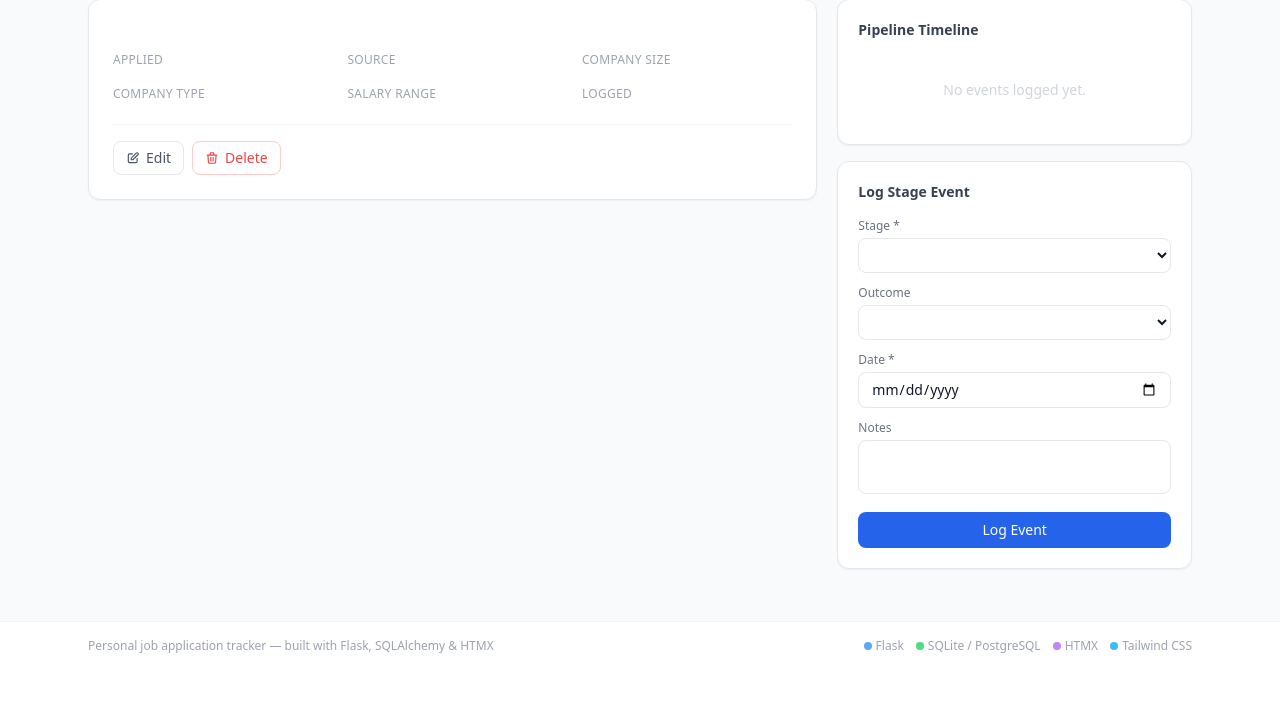
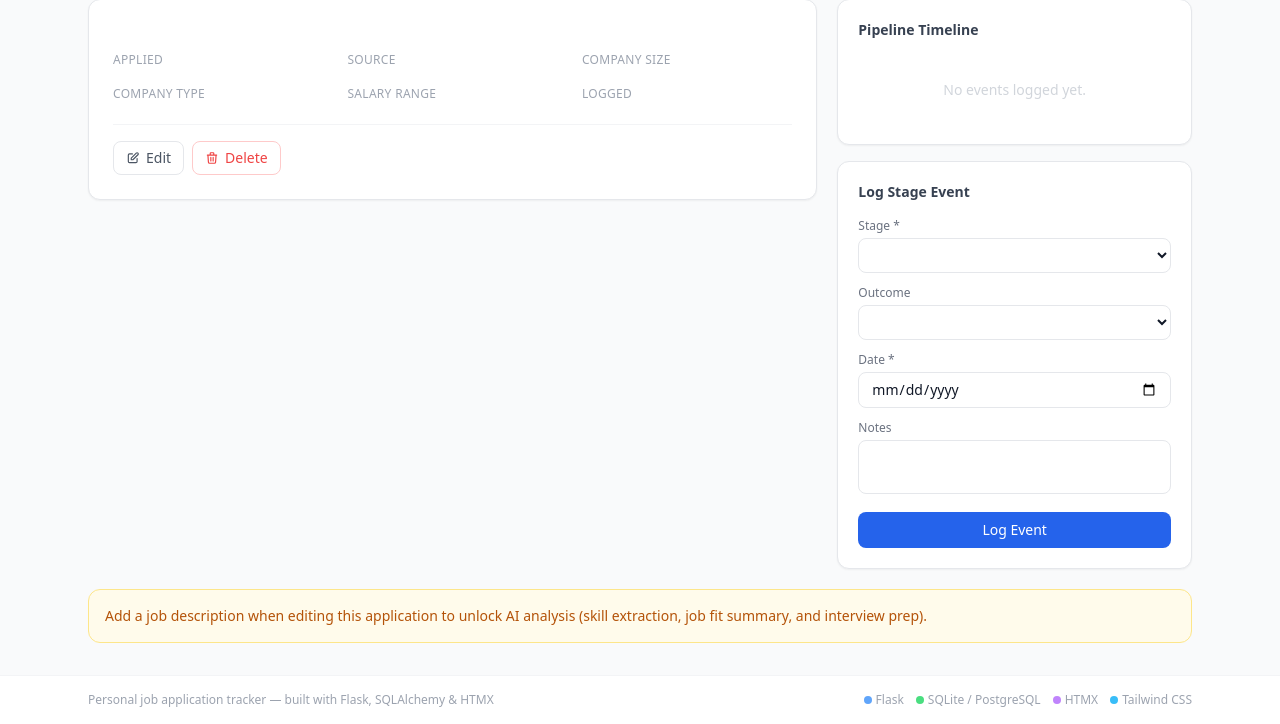
Before and after one commit to Tyler-Carter/job-tracker, a Flask app: template templates/applications/detail.html in a window 1280 px wide. Shown: the part 130-854 px from the top of the page. Before the commit the page ends 783 px from the top, so only its background shows below. Run offline with Flask 3, Linux system fonts and the light colour scheme; the template is opened without the code that fills it, so the values that code supplies are empty; the visitor is signed in with stand-in values (Sample User, id 1); some libraries are stand-ins or nearby versions.

Commit message:
Added initial Groq AI analysis to job description fields.

```diff
--- a/app.py
+++ b/app.py
@@ -28,7 +28,10 @@ db = SQLAlchemy(app)
 migrate = Migrate(app, db)
 
 # ── Import models so Flask-Migrate can detect them ──────────────────────────
+import json
 import models  # noqa: F401, E402
+
+app.jinja_env.filters["fromjson"] = json.loads
 
 # ── Auth ─────────────────────────────────────────────────────────────────────
 ADMIN_PASSWORD = os.environ.get("ADMIN_PASSWORD", "dev-admin")
@@ -69,9 +72,11 @@ def logout():
 # ── Blueprints ───────────────────────────────────────────────────────────────
 from routes.applications import bp as applications_bp  # noqa: E402
 from routes.analytics import bp as analytics_bp  # noqa: E402
+from routes.ai import bp as ai_bp  # noqa: E402
 
 app.register_blueprint(applications_bp)
 app.register_blueprint(analytics_bp)
+app.register_blueprint(ai_bp)
 
 
 @app.route("/")
--- a/pyproject.toml
+++ b/pyproject.toml
@@ -11,4 +11,5 @@ dependencies = [
     "gunicorn>=23.0.0",
     "psycopg2-binary>=2.9.0",
     "pip>=26.0.1",
+    "groq>=1.1.2",
 ]
--- a/routes/applications.py
+++ b/routes/applications.py
@@ -4,6 +4,7 @@ from flask import Blueprint, flash, redirect, render_template, request, url_for
 from app import db, require_admin
 from models import (
     Application,
+    AnalysisType,
     ApplicationSource,
     ApplicationStatus,
     CompanySize,
@@ -87,6 +88,7 @@ def _parse_application_form(form):
             data[field] = None
 
     data["notes"] = form.get("notes", "").strip() or None
+    data["job_description"] = form.get("job_description", "").strip() or None
 
     return data, errors
 
@@ -225,6 +227,7 @@ def get_application(app_id):
         status_badge=STATUS_BADGE,
         statuses=ApplicationStatus,
         outcomes=StageOutcome,
+        analysis_types=AnalysisType,
         today=date.today().isoformat(),
         event_errors={},
     )
--- a/templates/applications/detail.html
+++ b/templates/applications/detail.html
@@ -59,6 +59,20 @@
         <div class="mt-4 pt-4 border-t border-gray-100 dark:border-gray-700">
           <dt class="text-xs text-gray-400 dark:text-gray-500 uppercase tracking-wide font-medium mb-1">Notes</dt>
           <p class="text-sm text-gray-600 dark:text-gray-400 whitespace-pre-wrap">{{ app.notes }}</p>
+        </div>
+      {% endif %}
+
+      {% if app.job_description %}
+        <div class="mt-4 pt-4 border-t border-gray-100 dark:border-gray-700">
+          <details class="group">
+            <summary class="text-xs text-gray-400 dark:text-gray-500 uppercase tracking-wide font-medium cursor-pointer hover:text-gray-600 dark:hover:text-gray-300 list-none flex items-center gap-1">
+              <svg class="w-3 h-3 transition-transform group-open:rotate-90" fill="none" stroke="currentColor" viewBox="0 0 24 24">
+                <path stroke-linecap="round" stroke-linejoin="round" stroke-width="2" d="M9 5l7 7-7 7"/>
+              </svg>
+              Job Description
+            </summary>
+            <p class="text-sm text-gray-600 dark:text-gray-400 whitespace-pre-wrap mt-2 max-h-48 overflow-y-auto">{{ app.job_description }}</p>
+          </details>
         </div>
       {% endif %}
 
@@ -167,4 +181,16 @@
 
   </div>
 </div>
+
+{# ── AI Analysis Panel ─────────────────────────────────────────────────── #}
+{% if app.job_description %}
+  <div class="mt-5">
+    <h2 class="text-sm font-semibold text-gray-500 dark:text-gray-400 uppercase tracking-wide mb-3">AI Analysis</h2>
+    {% include "applications/_ai_panel.html" %}
+  </div>
+{% elif session.get('is_admin') %}
+  <div class="mt-5 bg-amber-50 dark:bg-amber-950 border border-amber-200 dark:border-amber-800 rounded-xl p-4 text-sm text-amber-700 dark:text-amber-300">
+    Add a job description when editing this application to unlock AI analysis (skill extraction, job fit summary, and interview prep).
+  </div>
+{% endif %}
 {% endblock %}
```
Also changed, not shown: models.py (+32 -0 lines), templates/applications/_form.html (+7 -0 lines), 1 other file.
